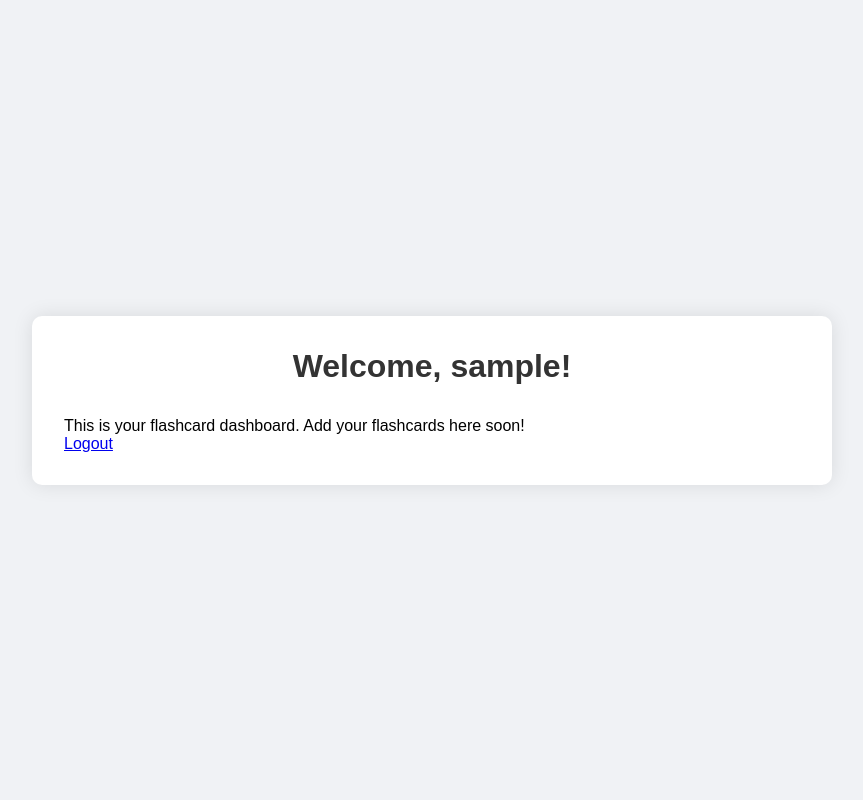
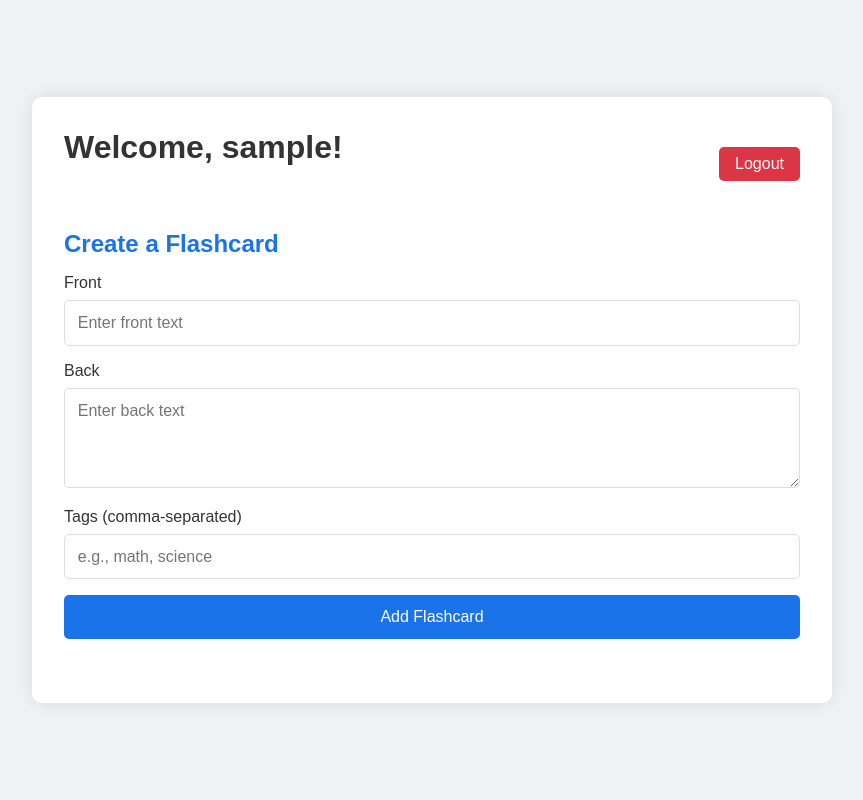
Before and after one commit to Pitak-Chakma/Flashcard-Application-Project, a Python web app: template templates/dashboard.html in a window 1280 px wide. Shown: the whole page, without its empty margins (208-1071 px from the left). Run offline with Jinja, Linux system fonts and the light colour scheme; the template is opened without the code that fills it: most values are stand-ins (such as "Sample title", 1, 10 or a date in 2020).

Commit message:
dashboard

```diff
--- a/static/style.css
+++ /dev/null
@@ -1,66 +0,0 @@
-* {
-    margin: 0;
-    padding: 0;
-    box-sizing: border-box;
-    font-family: 'Arial', sans-serif;
-}
-
-body {
-    background: #f0f2f5;
-    min-height: 100vh;
-    display: flex;
-    justify-content: center;
-    align-items: center;
-}
-
-.container {
-    background: white;
-    padding: 2rem;
-    border-radius: 10px;
-    box-shadow: 0 0 20px rgba(0,0,0,0.1);
-    width: 100%;
-    max-width: 400px;
-}
-
-h1 {
-    text-align: center;
-    margin-bottom: 2rem;
-    color: #1a73e8;
-}
-
-.form-group {
-    margin-bottom: 1rem;
-}
-
-input {
-    width: 100%;
-    padding: 0.8rem;
-    border: 1px solid #ddd;
-    border-radius: 5px;
-    font-size: 1rem;
-}
-
-button {
-    width: 100%;
-    padding: 0.8rem;
-    background: #1a73e8;
-    color: white;
-    border: none;
-    border-radius: 5px;
-    cursor: pointer;
-    font-size: 1rem;
-    transition: background 0.3s;
-}
-
-button:hover {
-    background: #1557b0;
-}
-
-.dashboard {
-    max-width: 800px;
-    padding: 2rem;
-}
-
-.dashboard h1 {
-    color: #333;
-}
--- /dev/null
+++ b/static/styles.css
@@ -0,0 +1,156 @@
+* {
+    margin: 0;
+    padding: 0;
+    box-sizing: border-box;
+    font-family: 'Arial', sans-serif;
+}
+
+body {
+    background: #f0f2f5;
+    min-height: 100vh;
+    display: flex;
+    justify-content: center;
+    align-items: center;
+}
+
+.container {
+    background: white;
+    padding: 2rem;
+    border-radius: 10px;
+    box-shadow: 0 0 20px rgba(0,0,0,0.1);
+    width: 100%;
+    max-width: 400px;
+}
+
+h1 {
+    text-align: center;
+    margin-bottom: 2rem;
+    color: #1a73e8;
+}
+
+.form-group {
+    margin-bottom: 1rem;
+}
+
+.form-group label {
+    display: block;
+    margin-bottom: 0.5rem;
+    color: #333;
+}
+
+input, textarea {
+    width: 100%;
+    padding: 0.8rem;
+    border: 1px solid #ddd;
+    border-radius: 5px;
+    font-size: 1rem;
+}
+
+textarea {
+    resize: vertical;
+    min-height: 100px;
+}
+
+button {
+    width: 100%;
+    padding: 0.8rem;
+    background: #1a73e8;
+    color: white;
+    border: none;
+    border-radius: 5px;
+    cursor: pointer;
+    font-size: 1rem;
+    transition: background 0.3s;
+}
+
+button:hover {
+    background: #1557b0;
+}
+
+.dashboard {
+    max-width: 800px;
+    padding: 2rem;
+}
+
+.dashboard header {
+    display: flex;
+    justify-content: space-between;
+    align-items: center;
+    margin-bottom: 2rem;
+}
+
+.dashboard h1 {
+    color: #333;
+    text-align: left;
+}
+
+.logout-btn {
+    padding: 0.5rem 1rem;
+    background: #dc3545;
+    color: white;
+    text-decoration: none;
+    border-radius: 5px;
+}
+
+.logout-btn:hover {
+    background: #c82333;
+}
+
+.create-card {
+    margin-bottom: 2rem;
+}
+
+.create-card h2 {
+    color: #1a73e8;
+    margin-bottom: 1rem;
+}
+
+.flashcard-list {
+    display: grid;
+    grid-template-columns: repeat(auto-fill, minmax(300px, 1fr));
+    gap: 1rem;
+}
+
+.flashcard {
+    background: #fff;
+    padding: 1rem;
+    border-radius: 10px;
+    box-shadow: 0 0 10px rgba(0,0,0,0.1);
+}
+
+.flashcard h3 input {
+    font-size: 1.2rem;
+    font-weight: bold;
+    color: #1a73e8;
+}
+
+.flashcard p textarea {
+    width: 100%;
+}
+
+.flashcard-actions {
+    display: flex;
+    gap: 0.5rem;
+}
+
+.edit-btn {
+    background: #ffc107;
+}
+
+.edit-btn:hover {
+    background: #e0a800;
+}
+
+.delete-btn {
+    display: inline-block;
+    padding: 0.8rem;
+    background: #dc3545;
+    color: white;
+    text-decoration: none;
+    border-radius: 5px;
+    text-align: center;
+}
+
+.delete-btn:hover {
+    background: #c82333;
+}
--- a/templates/dashboard.html
+++ b/templates/dashboard.html
@@ -2,13 +2,51 @@
 <html>
 <head>
     <title>Dashboard - Flashcard App</title>
-    <link rel="stylesheet" href="{{ url_for('static', filename='style.css') }}">
+    <link rel="stylesheet" href="{{ url_for('static', filename='styles.css') }}">
 </head>
 <body>
     <div class="container dashboard">
-        <h1>Welcome, {{ username }}!</h1>
-        <p>This is your flashcard dashboard. Add your flashcards here soon!</p>
-        <a href="{{ url_for('logout') }}">Logout</a>
+        <header>
+            <h1>Welcome, {{ username }}!</h1>
+            <a href="{{ url_for('logout') }}" class="logout-btn">Logout</a>
+        </header>
+
+        <section class="create-card">
+            <h2>Create a Flashcard</h2>
+            <form method="POST" action="{{ url_for('dashboard') }}">
+                <div class="form-group">
+                    <label for="front">Front</label>
+                    <input type="text" id="front" name="front" placeholder="Enter front text" required>
+                </div>
+                <div class="form-group">
+                    <label for="back">Back</label>
+                    <textarea id="back" name="back" placeholder="Enter back text" required></textarea>
+                </div>
+                <div class="form-group">
+                    <label for="tags">Tags (comma-separated)</label>
+                    <input type="text" id="tags" name="tags" placeholder="e.g., math, science">
+                </div>
+                <button type="submit">Add Flashcard</button>
+            </form>
+        </section>
+
+        <section class="flashcard-list">
+            {% for flashcard in flashcards %}
+                <div class="flashcard">
+                    <form method="POST" action="{{ url_for('edit_flashcard', flashcard_id=flashcard[0]) }}">
+                        <h3><input type="text" name="front" value="{{ flashcard[1] }}" required></h3>
+                        <p><textarea name="back" required>{{ flashcard[2] }}</textarea></p>
+                        <div class="tags">
+                            <input type="text" name="tags" value="{{ flashcard[3] }}" placeholder="Tags">
+                        </div>
+                        <div class="flashcard-actions">
+                            <button type="submit" class="edit-btn">Save</button>
+                            <a href="{{ url_for('delete_flashcard', flashcard_id=flashcard[0]) }}" class="delete-btn">Delete</a>
+                        </div>
+                    </form>
+                </div>
+            {% endfor %}
+        </section>
     </div>
 </body>
 </html>
--- a/templates/signin.html
+++ b/templates/signin.html
@@ -2,7 +2,7 @@
 <html>
 <head>
     <title>Sign In - Flashcard App</title>
-    <link rel="stylesheet" href="{{ url_for('static', filename='style.css') }}">
+    <link rel="stylesheet" href="{{ url_for('static', filename='styles.css') }}">
 </head>
 <body>
     <div class="container">
--- a/templates/signup.html
+++ b/templates/signup.html
@@ -2,7 +2,7 @@
 <html>
 <head>
     <title>Sign Up - Flashcard App</title>
-    <link rel="stylesheet" href="{{ url_for('static', filename='style.css') }}">
+    <link rel="stylesheet" href="{{ url_for('static', filename='styles.css') }}">
 </head>
 <body>
     <div class="container">
```
Also changed, not shown: app.py (+39 -10 lines), users.db (deleted), 1 other file.
